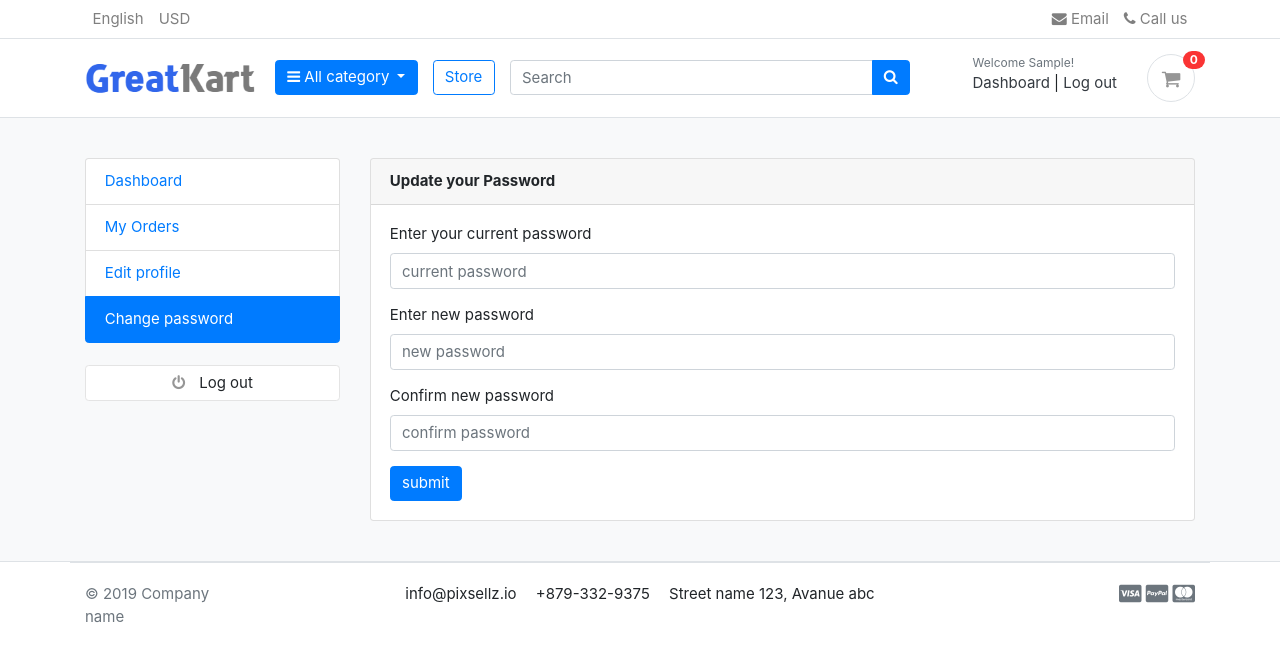
After one commit to Rabby-Shanto/Django-Ecommerce, a Django app: page /accounts/change_password/ in a window 1280 px wide. The commit adds this page. Shown: the top 661 px of the page. Run offline with Django 3.2, Linux system fonts and the light colour scheme; the visitor is signed in with stand-in values (Sample User, id 1); data that the repository does not hold is empty; some libraries are stand-ins or nearby versions; some web fonts are replaced.

Commit message:
added user profile and change password functionality

```diff
--- a/User/models.py
+++ b/User/models.py
@@ -83,3 +83,19 @@ class UserAcc(AbstractBaseUser):
 
      def has_module_perms(self,add_label):
         return True
+
+
+class userProfile(models.Model):
+    user = models.OneToOneField(UserAcc,on_delete=models.CASCADE)
+    address_line_1 = models.CharField(max_length=250)
+    address_line_2 = models.CharField(max_length=250)
+    profile_picture = models.ImageField(blank=True,upload_to='user_profile/')
+    city = models.CharField(max_length=250)
+    state = models.CharField(max_length=250)
+    country = models.CharField(max_length=250)
+
+    def __str__(self):
+        return self.user.first_name
+
+    def full_address(self):
+        return f'{self.adress_line_1},{self.address_line_2}'
--- a/User/urls.py
+++ b/User/urls.py
@@ -11,4 +11,6 @@ urlpatterns = [
     path('forgotpassword/',views.forgotpassword,name='forgotpassword'),
     path('reset_password/',views.reset_password,name='reset_password'),
     path('my_orders/',views.my_orders,name='my_orders'),
+    path('edit_profile/',views.edit_profile,name='edit_profile'),
+    path('change_password/',views.change_password,name="change_password")
 ]
--- a/User/views.py
+++ b/User/views.py
@@ -1,10 +1,8 @@
-from multiprocessing import context
-from sqlite3 import paramstyle
-from django.shortcuts import render,redirect
+from django.shortcuts import get_object_or_404, render,redirect
 from django.http import HttpResponse
-from User.models import UserAcc
+from User.models import UserAcc,userProfile
 from cart.models import Cart,Cart_item
-from .forms import RegistrationForm
+from .forms import RegistrationForm,UserForm,UserProfileform
 from django.contrib import messages,auth
 from django.contrib.auth.decorators import login_required
 
@@ -268,10 +266,66 @@ def reset_password(request):
         return render(request,'accounts/reset_password.html')
 
 
-
+@login_required(login_url='login')
 def my_orders(request):
     orders = Order.objects.filter(user=request.user,is_ordered=True).order_by('-created_at')
     context ={
         'orders' : orders
     }
     return render(request,'accounts/my_order.html',context)
+
+
+@login_required(login_url='login')
+def edit_profile(request):
+    user_profile = get_object_or_404(userProfile,user = request.user)
+    if request.method == 'POST':
+        user_form = UserForm(request.POST,instance=request.user)
+        profile_form = UserProfileform(request.POST,request.FILES,instance=user_profile)
+
+        if user_form.is_valid() and profile_form.is_valid():
+            user_form.save()
+            profile_form.save()
+            messages.success(request,'Your profile has been updated')
+            return redirect('edit_profile')
+
+    else:
+        user_form = UserForm(instance=request.user)
+        profile_form = UserProfileform(instance=user_profile)
+
+    context={
+        'user_form' : user_form,
+        'profile_form' : profile_form,
+        'user_profile' : user_profile
+        }
+
+    return render(request,'accounts/edit_profile.html',context)
+
+@login_required(login_url='login')
+def change_password(request):
+    if request.method == 'POST':
+        current_password = request.POST['current_password']
+        new_password = request.POST['new_password']
+        confirm_password = request.POST['confirm_password']
+
+        user = UserAcc.objects.get(username__exact=request.user.username)
+        if new_password == confirm_password:
+            success = user.check_password(current_password)
+            # if password is correct
+            if success:
+                user.set_password(new_password)
+                user.save()
+                messages.success(request,'password updated successfully!')
+                return redirect('change_password')
+
+            else:
+
+                messages.error(request,"please enter valid password!")
+                return redirect('change_password')
+
+        else:
+
+            messages.error(request,"Password doesn't match")
+            return redirect('change_password')
+
+
+    return render(request,'accounts/change_password.html')
--- /dev/null
+++ b/templates/accounts/change_password.html
@@ -0,0 +1,56 @@
+{% extends 'base.html' %}
+
+{% block content %}
+<section class="section-conten padding-y bg">
+    {% include 'includes/alerts.html' %}
+
+    <div class="container">
+        <div class="row">
+        <aside class="col-md-3">
+            <!--   SIDEBAR   -->
+            {% include 'includes/dashboard_sidebar.html' %}
+            <br>
+            <a class="btn btn-light btn-block" href="{% url 'logout' %}"> <i class="fa fa-power-off"></i> <span class="text">Log out</span> </a>
+            <!--   SIDEBAR .//END   -->
+        </aside>
+        <main class="col-md-9">
+            <article class="card">
+            <header class="card-header">
+                <strong class="d-inline-block mr-3">Update your Password </strong>
+
+            </header>
+            <div class="card-body">
+                <div class="row">
+                    <div class="col-md-12">
+                        <form action="{% url "change_password" %}" method="POST">
+                            {% csrf_token %}
+
+                                <div class="form-group">
+                                    <label for="">Enter your current password</label>
+                                    <input type="password" name="current_password" placeholder="current password" class="form-control" required>
+                                </div>
+
+                                <div class="form-group">
+                                    <label for="">Enter new password</label>
+                                    <input type="password" name="new_password" placeholder="new password" class="form-control" required>
+                                </div>
+                                <div class="form-group">
+                                    <label for="">Confirm new password</label>
+                                    <input type="password" name="confirm_password" placeholder="confirm password" class="form-control" required>
+                                </div>
+
+                            <input type="submit" value="submit" class="btn btn-primary">
+                        </form>
+
+                    </div>
+                </div>
+            </div>
+            </article> <!-- order-group.// -->
+        </main>
+    </div> <!-- row.// -->
+    </div>
+
+
+    </section>
+    <!-- ========================= SECTION CONTENT END// ========================= -->
+{% endblock %}
--- a/templates/includes/dashboard_sidebar.html
+++ b/templates/includes/dashboard_sidebar.html
@@ -1,6 +1,6 @@
 <ul class="list-group">
     <a class="list-group-item {% if '/accounts/' == request.path %}active{% endif %}" href="{% url 'dashboard' %}"> Dashboard </a>
     <a class="list-group-item {% if '/accounts/my_orders/' == request.path %}active{% endif %}" href="{% url 'my_orders' %}"> My Orders </a>
-    <a class="list-group-item" href="#"> Edit profile </a>
-    <a class="list-group-item" href="#">Change password </a>
+    <a class="list-group-item {% if '/accounts/edit_profile/' == request.path %}active{% endif %}" href="{% url 'edit_profile' %}"> Edit profile </a>
+    <a class="list-group-item {% if '/accounts/change_password/' == request.path %}active{% endif %}" href="{% url 'change_password' %}">Change password </a>
 </ul>
```
Also changed, not shown: User/admin.py (+12 -1 lines), User/forms.py (+23 -2 lines), templates/accounts/edit_profile.html (added, +88 -0 lines), User/migrations/0003_userprofile.py (added), User/migrations/0004_auto_20221015_0621.py (added), rating/migrations/0002_auto_20221014_1727.py (added).
